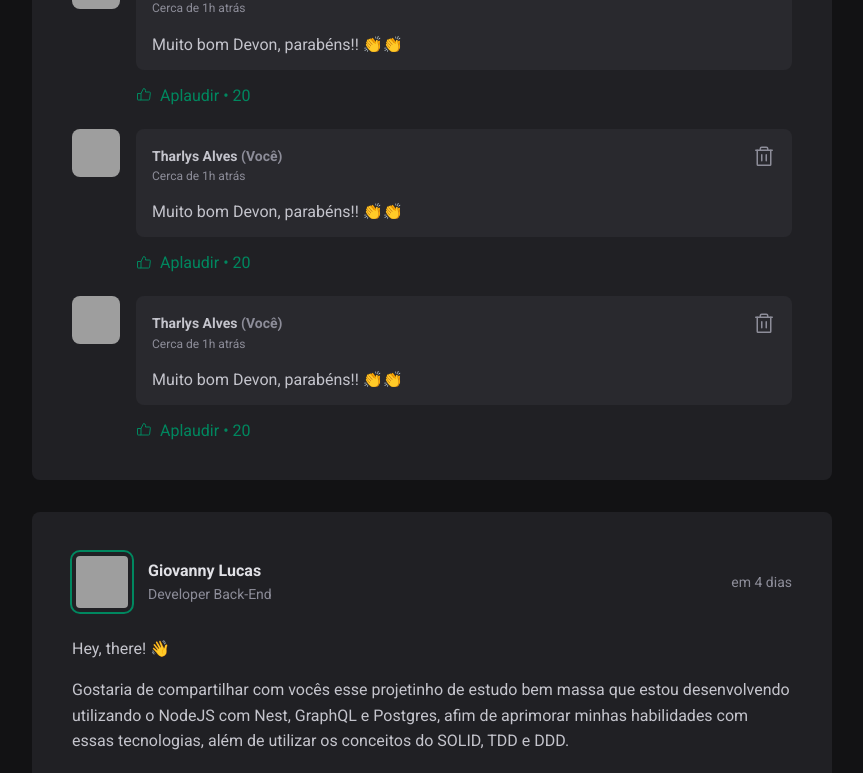
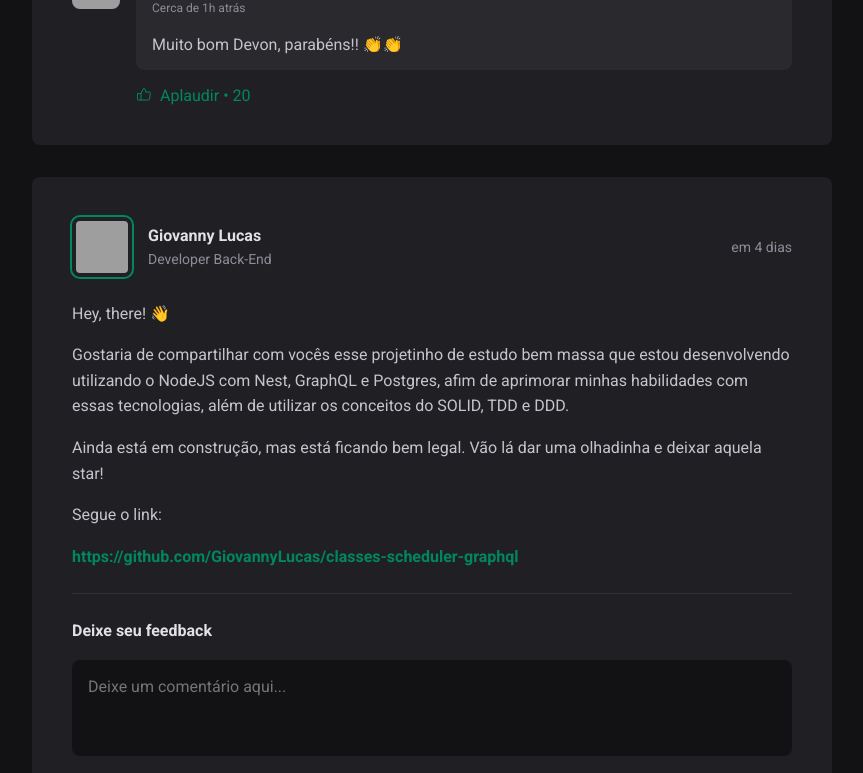
Before and after one commit to Tharlys10/ignite-feed, a React (Vite) app: page / in a window 1280 px wide. Shown: the part 624-1397 px from the top of the page, without its empty margins (352-1215 px from the left). Built offline with nearby package versions, Linux system fonts and the light colour scheme; grey boxes are pictures that could not be loaded.

Commit message:
feat: :sparkles: implementation function delete comment
implementado as funções para deletar um comentario

```diff
--- a/package.json
+++ b/package.json
@@ -1,5 +1,5 @@
 {
-  "name": "Ignite Feed",
+  "name": "Ignite-Feed",
   "author": "Tharlys Alves - tharlys2015c@gmail.com",
   "description": "Ignite Feed simples application to manage your posts.",
   "private": true,
--- a/src/components/Comment/Comment.jsx
+++ b/src/components/Comment/Comment.jsx
@@ -3,7 +3,11 @@
 
 import styles from './Comment.module.css';
 
-export function Comment() {
+export function Comment({ content, onDeleteComment }) {
+  function handleDeleteComment() {
+    onDeleteComment(content)
+  }
+
   return (
     <div className={styles.comment}>
       <Avatar
@@ -20,12 +24,12 @@
               <time title="04 de Junho de 2022 às 22:00" dateTime="2022-06-04T22:00:00">Cerca de 1h atrás</time>
             </div>
 
-            <button title="Deletar comentário">
+            <button onClick={handleDeleteComment} title="Deletar comentário">
               <Trash size={24}/>
             </button>
           </header>
 
-          <p>Muito bom Devon, parabéns!! 👏👏</p>
+          <p>{ content }</p>
         </div>
 
         <footer>
--- a/src/components/Post/Post.jsx
+++ b/src/components/Post/Post.jsx
@@ -1,5 +1,6 @@
 import { format, formatDistanceToNow } from 'date-fns';
 import ptBR from 'date-fns/locale/pt-BR';
+import { useState } from 'react';
 
 import { Avatar } from '../Avatar/Avatar';
 import { Comment } from '../Comment/Comment';
@@ -7,6 +8,10 @@
 import styles from './Post.module.css';
 
 export function Post({ author, published_at, content }) {
+  const [comments, setComments] = useState(['Muito bom Devon, parabéns!! 👏👏']);
+
+  const [newCommentText, setNewCommentText] = useState('');
+
   const published_date_formatted = format(published_at, "dd 'de' LLLL 'de' yyyy 'às' HH:mm", {
     locale: ptBR,
   });
@@ -14,7 +19,31 @@
   const published_date_relative_to_now = formatDistanceToNow(published_at, {
     locale: ptBR,
     addSuffix: true
-  })
+  });
+
+  function handleCreateNewComment() {
+    event.preventDefault();
+
+    if (!newCommentText) {
+      return;
+    }
+
+    setComments([...comments, newCommentText]);
+
+    setNewCommentText('');
+  }
+
+  function handleNewCommentChange() {
+    setNewCommentText(event.target.value);
+  }
+
+  function deleteComment(commentToDelete) {
+    const commentsWithoutDeleteOne = comments.filter(
+      comment => comment !== commentToDelete
+    );
+
+    setComments(commentsWithoutDeleteOne);
+  }
 
   return (
     <article className={styles.post}>
@@ -24,12 +53,12 @@
             src={author.avatar_url}
           />
           <div className={styles.authorInfo}>
-            <strong>{ author.name }</strong>
-            <span>{ author.role }</span>
+            <strong>{author.name}</strong>
+            <span>{author.role}</span>
           </div>
         </div>
 
-        <time title={published_date_formatted} dateTime={published_at.toISOString()}>{ published_date_relative_to_now }</time>
+        <time title={published_date_formatted} dateTime={published_at.toISOString()}>{published_date_relative_to_now}</time>
       </header>
 
       <div className={styles.content}>
@@ -37,9 +66,9 @@
           content.map((item) => {
             switch (item.type) {
               case 'paragraph':
-                return <p key={item.id}>{ item.content }</p>;
+                return <p key={item.id}>{item.content}</p>;
               case 'link':
-                return <p key={item.id}><a href={ item.content } target="_blank">{ item.content }</a></p>;
+                return <p key={item.id}><a href={item.content} target="_blank">{item.content}</a></p>;
               default:
                 return null;
             }
@@ -47,10 +76,13 @@
         }
       </div>
 
-      <form className={styles.commentForm}>
+      <form onSubmit={handleCreateNewComment} className={styles.commentForm}>
         <strong>Deixe seu feedback</strong>
 
         <textarea
+          name="comment"
+          value={newCommentText}
+          onChange={handleNewCommentChange}
           placeholder="Deixe um comentário aqui..."
         />
 
@@ -62,9 +94,9 @@
       </form>
 
       <div className={styles.commentLint}>
-        <Comment />
-        <Comment />
-        <Comment />
+        {
+          comments.map((comment) => (<Comment key={comment} content={comment} onDeleteComment={deleteComment} />))
+        }
       </div>
     </article>
   );
```
